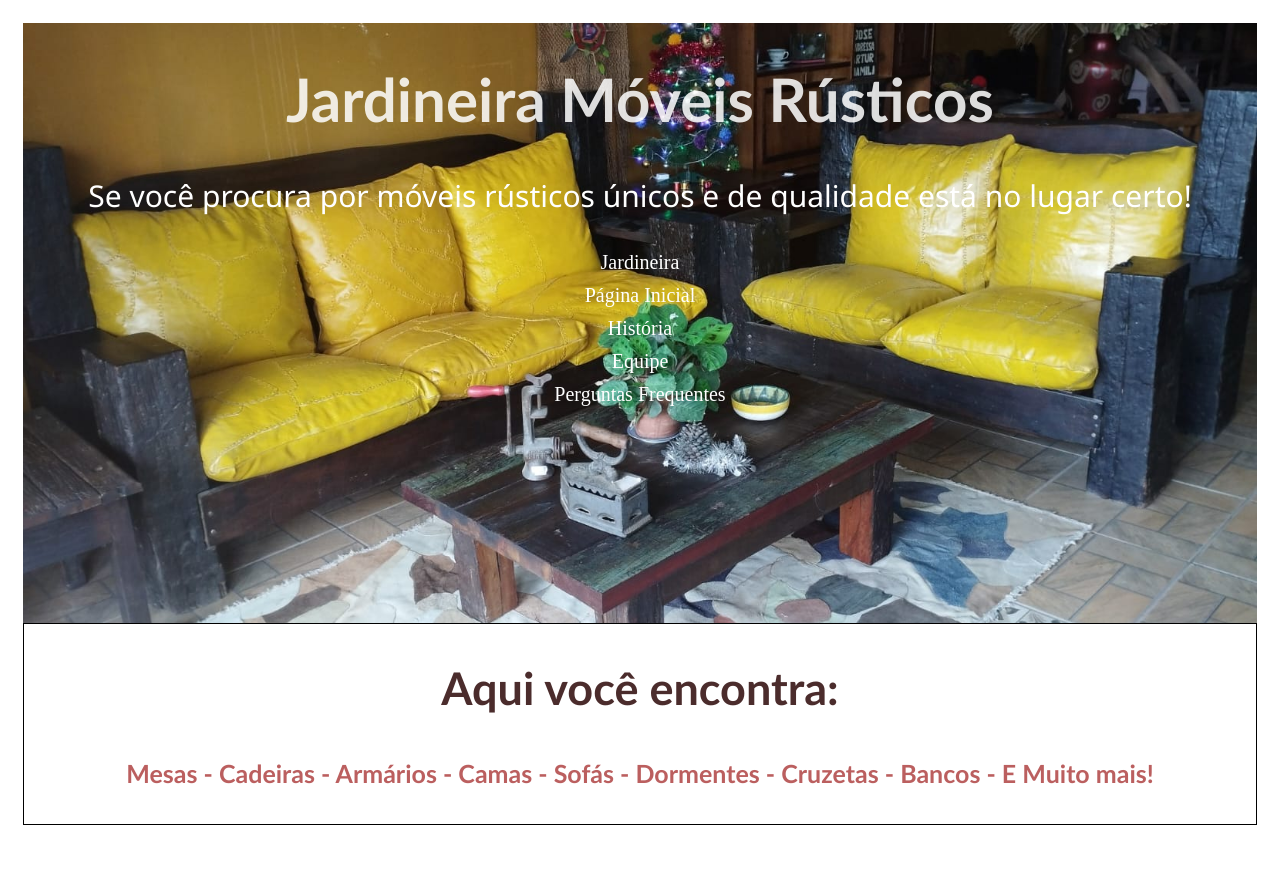
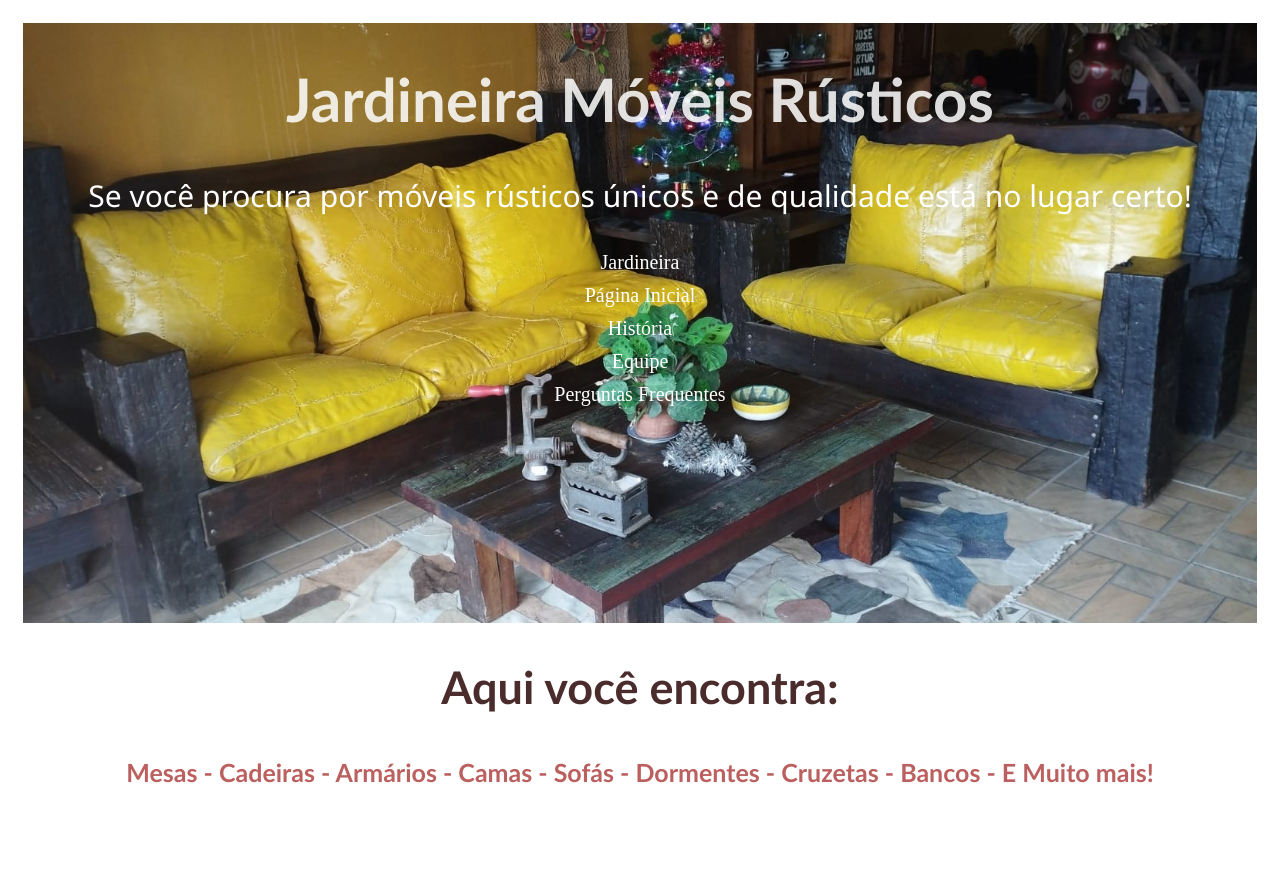
Before and after one commit to duarteluana/projetodescodificadas, a plain HTML site: page projeto/index.html in a window 1280 px wide. Shown: the top 872 px of the page. Drawn offline with Linux system fonts and the light colour scheme.

Commit message:
última atualização

```diff
--- a/projeto/style.css
+++ b/projeto/style.css
@@ -1,4 +1,6 @@
-
+* {
+    padding: 0px;
+}
 header {
 
     background-image: url(imagens/moveis/capa.jpg);
@@ -46,7 +48,6 @@ header > p {
 
 .aquivoceencontra {
     height: 400px;
-    border: 1px solid black;
     height: 200px;
     font-family: 'Gill Sans', 'Gill Sans MT', Calibri, 'Trebuchet MS', sans-serif;
     font-size: 30px;
```
